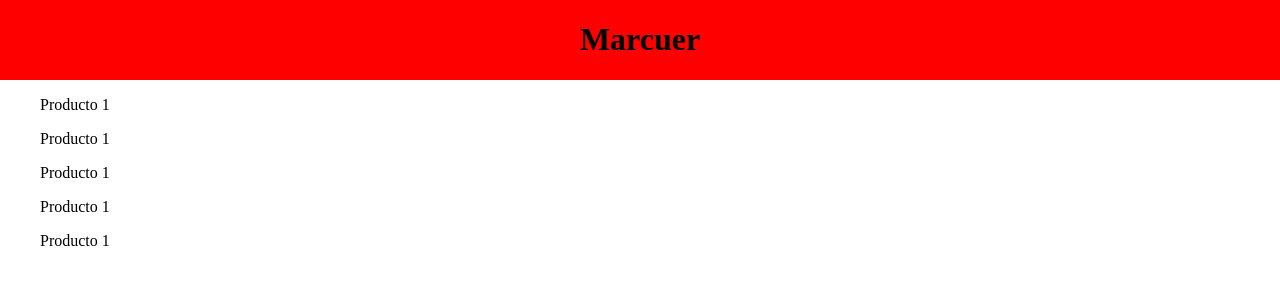
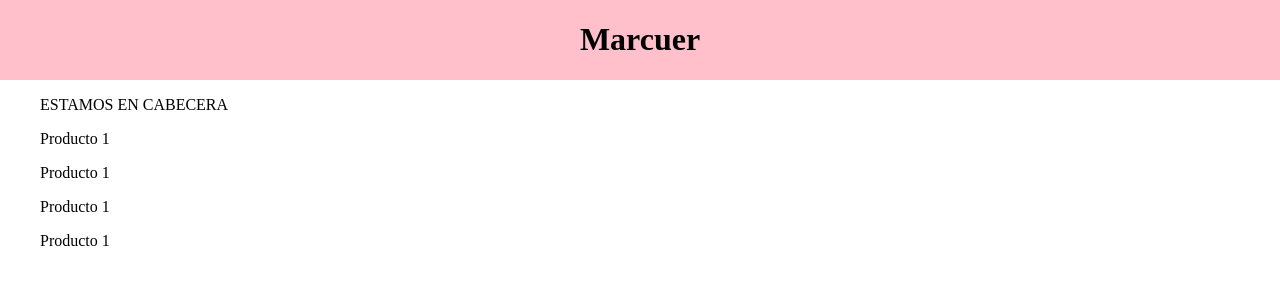
Before and after one commit to MichaelHurtado18/tiendaVirtual, a plain HTML site: page index.html in a window 1280 px wide. Drawn offline with Linux system fonts and the light colour scheme.

Commit message:
Cambiano el color dl header y el primer producto

```diff
--- a/estilos/estilos.css
+++ b/estilos/estilos.css
@@ -13,7 +13,7 @@ body {
 }
 
 .header {
-    background-color: red;
+    background-color: pink;
 }
 
 .barra {
--- a/index.html
+++ b/index.html
@@ -25,7 +25,7 @@
     <main class="contenedor">
         <div class="contenedor__productos">
             <div class="producto">
-                <p>Producto 1</p>
+                <p>ESTAMOS EN CABECERA</p>
             </div>
             <div class="producto">
                 <p>Producto 1</p>
```
